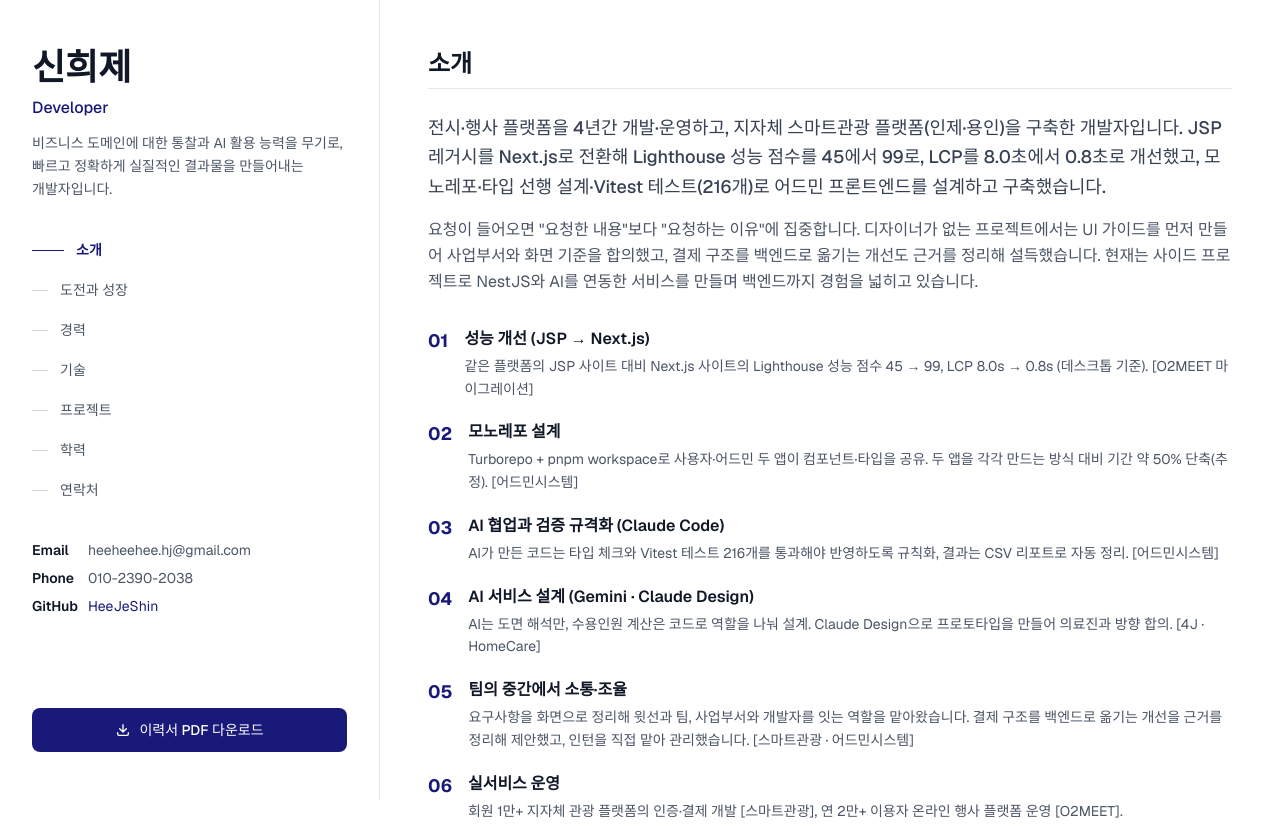
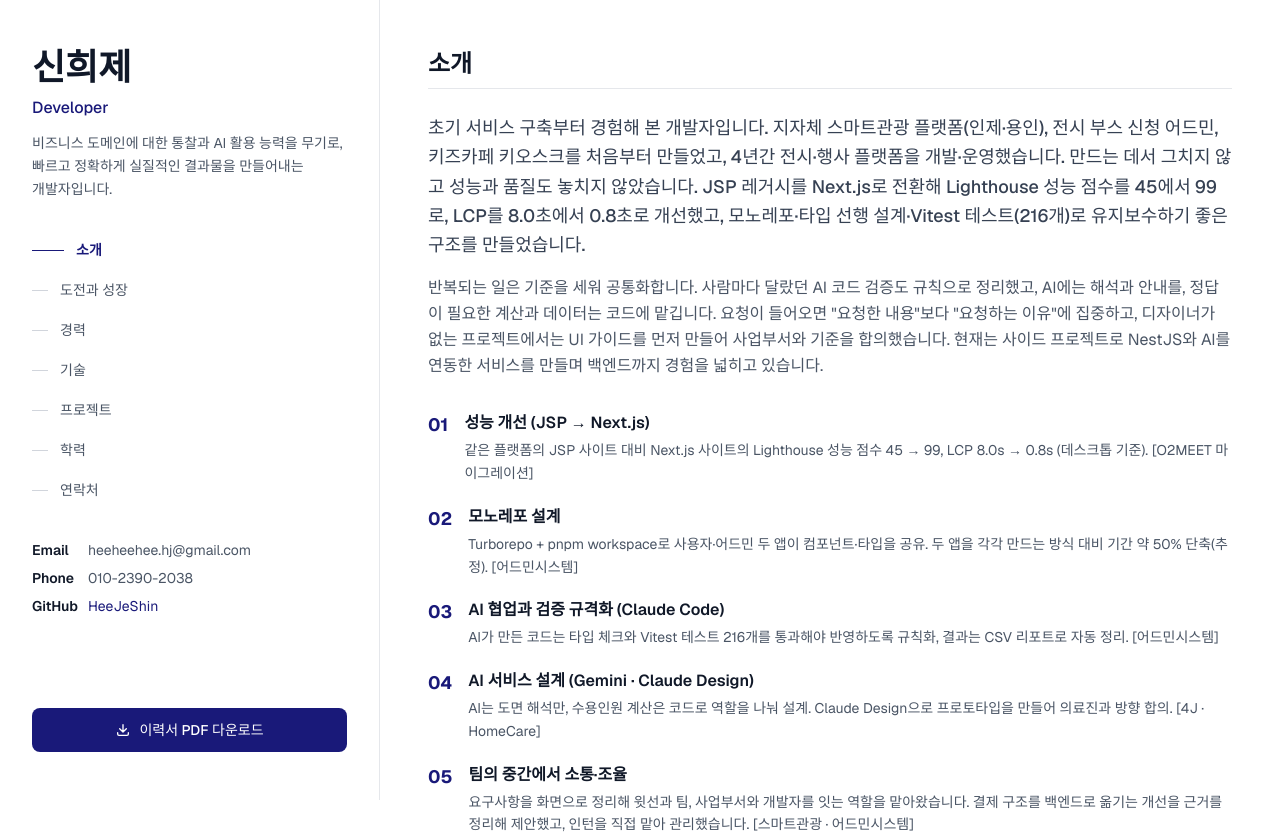
Before and after one commit to HeeJeShin/portfolio, a Next.js app: page / in a window 1280 px wide. Shown: the top 834 px of the page. Built offline with nearby package versions, Linux system fonts and the light colour scheme.

Commit message:
포트폴리오 소개: 이력서 확정 문구로 맞춤
Co-Authored-By: Claude Opus 5.5 <noreply@anthropic.com>

```diff
--- a/app/_components/IntroSection.tsx
+++ b/app/_components/IntroSection.tsx
@@ -1,4 +1,4 @@
-const headline = "전시·행사 플랫폼을 4년간 개발·운영하고, 지자체 스마트관광 플랫폼(인제·용인)을 구축한 개발자입니다. JSP 레거시를 Next.js로 전환해 Lighthouse 성능 점수를 45에서 99로, LCP를 8.0초에서 0.8초로 개선했고, 모노레포·타입 선행 설계·Vitest 테스트(216개)로 어드민 프론트엔드를 설계하고 구축했습니다.";
+const headline = "초기 서비스 구축부터 경험해 본 개발자입니다. 지자체 스마트관광 플랫폼(인제·용인), 전시 부스 신청 어드민, 키즈카페 키오스크를 처음부터 만들었고, 4년간 전시·행사 플랫폼을 개발·운영했습니다. 만드는 데서 그치지 않고 성능과 품질도 놓치지 않았습니다. JSP 레거시를 Next.js로 전환해 Lighthouse 성능 점수를 45에서 99로, LCP를 8.0초에서 0.8초로 개선했고, 모노레포·타입 선행 설계·Vitest 테스트(216개)로 유지보수하기 좋은 구조를 만들었습니다.";
 
 const items = [
   {
@@ -37,7 +37,7 @@ export const IntroSection = () => {
         {headline}
       </p>
       <p className="text-base text-gray-600 leading-relaxed mb-8">
-        요청이 들어오면 &quot;요청한 내용&quot;보다 &quot;요청하는 이유&quot;에 집중합니다. 디자이너가 없는 프로젝트에서는 UI 가이드를 먼저 만들어 사업부서와 화면 기준을 합의했고, 결제 구조를 백엔드로 옮기는 개선도 근거를 정리해 설득했습니다. 현재는 사이드 프로젝트로 NestJS와 AI를 연동한 서비스를 만들며 백엔드까지 경험을 넓히고 있습니다.
+        반복되는 일은 기준을 세워 공통화합니다. 사람마다 달랐던 AI 코드 검증도 규칙으로 정리했고, AI에는 해석과 안내를, 정답이 필요한 계산과 데이터는 코드에 맡깁니다. 요청이 들어오면 &quot;요청한 내용&quot;보다 &quot;요청하는 이유&quot;에 집중하고, 디자이너가 없는 프로젝트에서는 UI 가이드를 먼저 만들어 사업부서와 기준을 합의했습니다. 현재는 사이드 프로젝트로 NestJS와 AI를 연동한 서비스를 만들며 백엔드까지 경험을 넓히고 있습니다.
       </p>
       <div className="space-y-5">
         {items.map((item, i) => (
```
